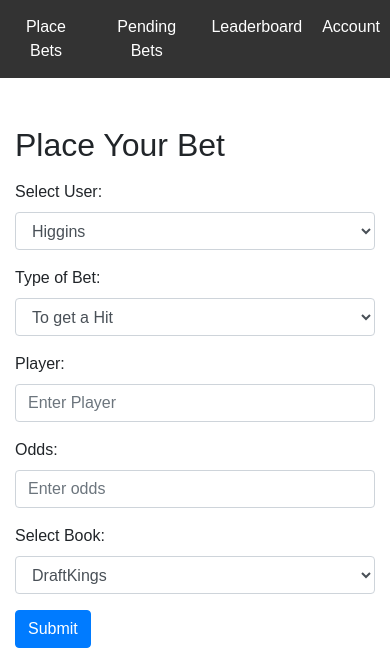
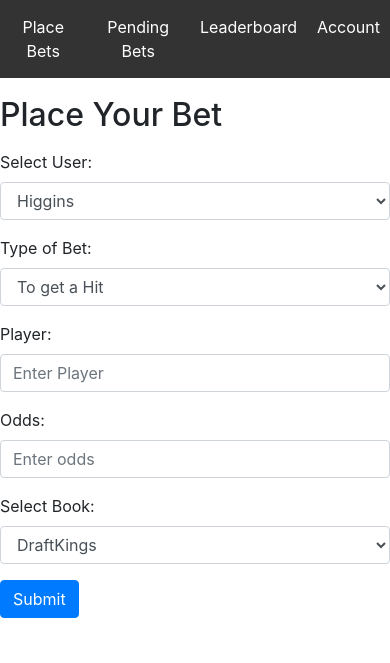
Before and after one commit to Daniel-Higgins/mlb-prop-bet-tracker, a Flask app: page / in a window 390 px wide. Shown: the top 663 px of the page. Run offline with Flask 3, Linux system fonts and the light colour scheme; some libraries are stand-ins or nearby versions.

Commit message:
adding values for colors and formating html

```diff
--- a/static/styles.css
+++ b/static/styles.css
@@ -1,8 +1,14 @@
-body {
-    font-family: Arial, sans-serif;
+html, body {
+    height: 100%;
     margin: 0;
-    padding: 0;
 }
+
+#header, #footer {
+    width: 100%;
+    position: fixed; /* Only needed for the header */
+    left: 0; /* Ensures alignment to the viewport edges */
+}
+
 #header {
     width: 100%;
     background-color: #333;
@@ -22,19 +28,9 @@ body {
 #header a:hover {
     background-color: #555; /* Simple hover effect */
 }
-
-#main-container {
-    display: flex;
-    flex-direction: row;
-}
-
-#middle-column {
-    width: 100%;
-    background-color: rgba(173, 216, 230, 0.5); /* Light blue with 50% opacity */
-    overflow-y: auto;
-    padding: 10px;
-}
 #footer {
+    bottom: 0; /* Aligns the footer to the bottom */
+    position: fixed; /* Optional: only if you want the footer fixed as well */
     background-color: #333;
     color: white;
     text-align: center;
@@ -42,21 +38,23 @@ body {
     display: flex;
     justify-content: center;
     gap: 30px; /* Adds space between the links */
-    position: relative; /* Ensures the footer is at the bottom */
     bottom: 0;
     width: 100%;
 }
 
-#footer a {
-    color: white;
-    text-decoration: none;
-    padding: 5px 10px;
+.content-wrapper {
+    margin-top: 60px; /* Add top margin to .content-wrapper equal to header's height */
+    flex: 1;
+    display: flex;
+    flex-direction: column;
+    width: 100%;
+}
+body {
+    display: flex;
+    flex-direction: column;
 }
 
-#footer a:hover {
-    background-color: #555; /* Simple hover effect */
+.container {
+    flex: 1;
+    padding: 0 20px; /* Adds 20px padding on the left and right */
 }
-
-#right-column{
-    padding-right: 0
-}
--- a/templates/place_bet.html
+++ b/templates/place_bet.html
@@ -16,10 +16,11 @@
         <a href="/account">Account</a> <!-- Update the href if you have a specific route for Account -->
         <!-- Add more tabs as needed -->
     </div>
-    <div class="container">
+    <br><br>
+    <div class="container-wrapper">
         <div class="row">
             <!-- Bet Form Column -->
-            <div class="col-md-6">
+            <div class="col-md-7">
                 <h2 class="mt-5">Place Your Bet</h2>
                 <form action="/submit_bet" method="post" class="mt-3">
                     <div class="form-group">
@@ -59,12 +60,12 @@
             </div>
 
             <!-- Odds Widget Column -->
-            <div class="col-md-6">
+            <div class="col-md-5">
                 <div id="right-column" class="mt-5">
                     <iframe
                         id="sports-odds-widget"
                         title="Sports Odds Widget"
-                        style="width: 100%; height: 500px; border: 1px solid black;"
+                        style="width: 100%; height: 500px; border: 5px solid black;"
                         src="https://widget.the-odds-api.com/v1/sports/baseball_mlb/events/?accessKey=wk_2df219b4984005f08b0ad800a4238251&bookmakerKeys=betmgm&oddsFormat=american&markets=h2h%2Cspreads%2Ctotals&marketNames=h2h%3AMoneyline%2Cspreads%3ASpreads%2Ctotals%3AOver%2FUnder"
                     ></iframe>
                 </div>
@@ -72,6 +73,12 @@
         </div>
     </div>
 
+    <div id="footer">
+        <a href="#">About Us</a>
+        <a href="#">Contact Us</a>
+        <a href="#">Careers</a>
+    </div>
+
     <script src="https://code.jquery.com/jquery-3.5.1.slim.min.js"></script>
     <script src="https://cdn.jsdelivr.net/npm/@popperjs/core@2.5.2/dist/umd/popper.min.js"></script>
     <script src="https://stackpath.bootstrapcdn.com/bootstrap/4.5.2/js/bootstrap.min.js"></script>
```
